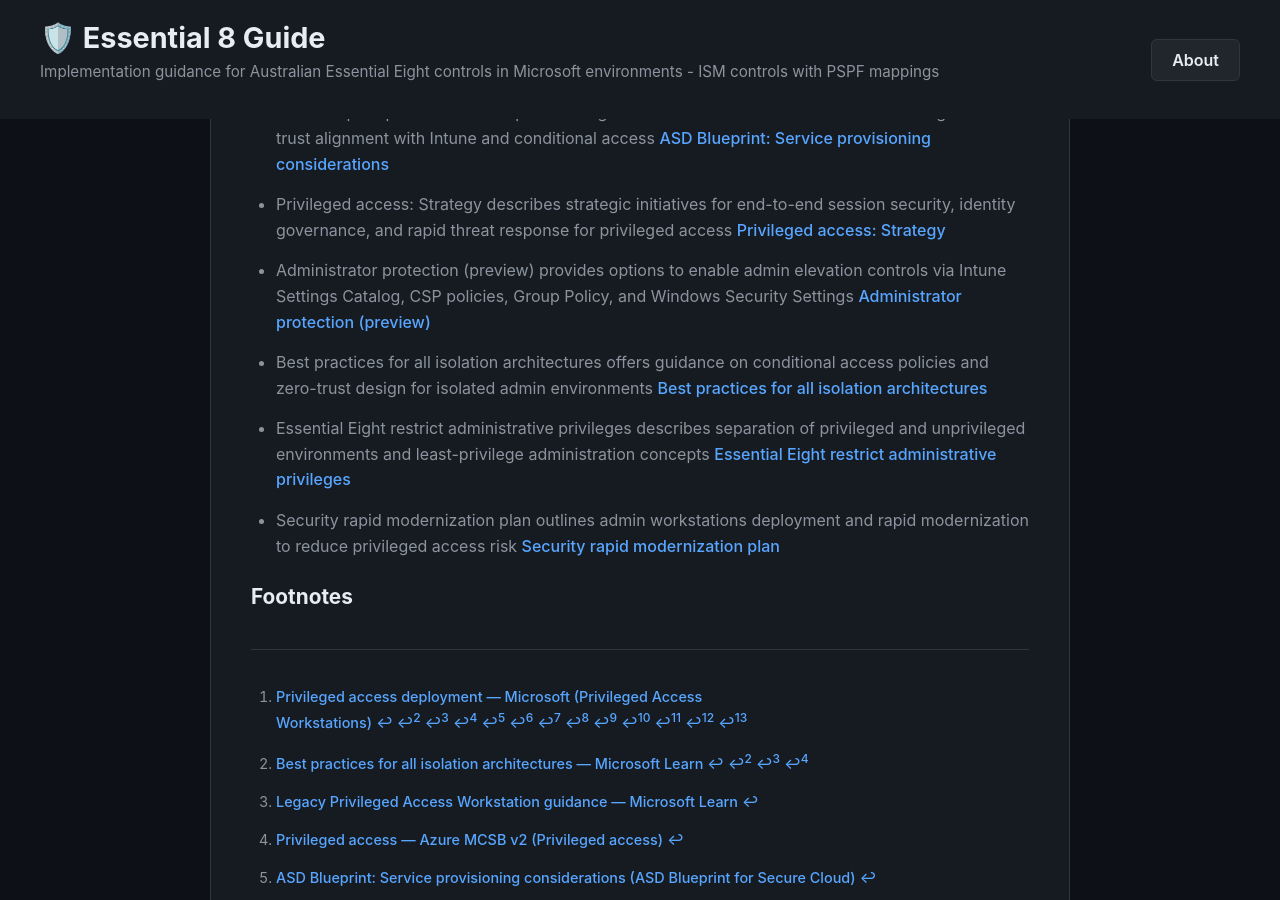
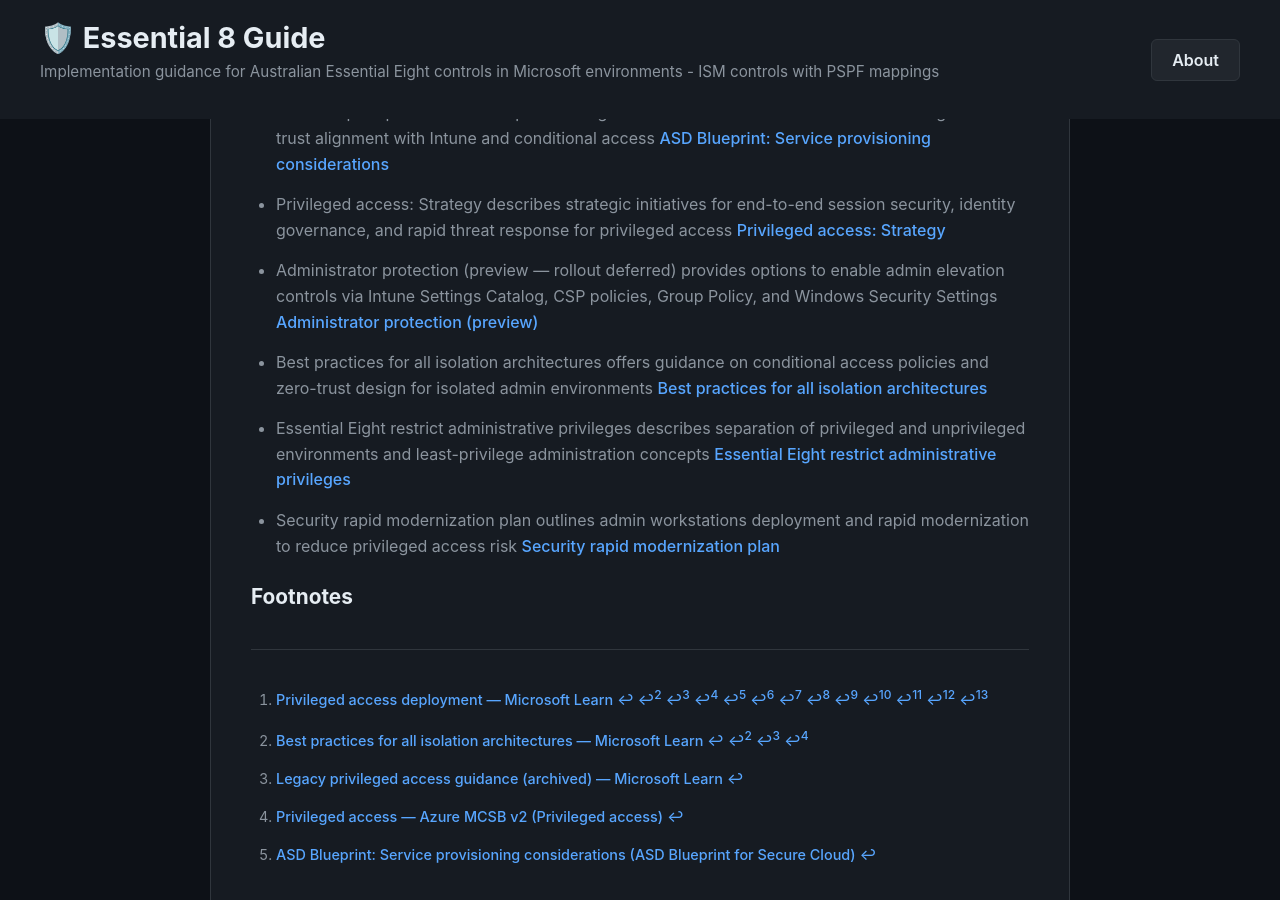
Before and after one commit to alanburchill/ISM-Controls-Guide, a Jekyll site: the page built from controls/ISM-1380.md, in a window 1280 px wide and 900 px high, scrolled down 3229 px. Built offline with Jekyll 4.4.1, drawn with Linux system fonts in a browser that asks for light colours.

Commit message:
fix: Phase 3 content accuracy review — ISM-0843, ISM-0974, ISM-1173, ISM-1380
ISM-0843 (Application control):
- Re-cited Group Policy claim from [^4] HoloLens page (wrong source) to [^2]
- Re-cited PowerShell claim to [^3] (e8-app-control)
- Removed now-unused [^4] HoloLens footnote
- Fixed deployment guide link text to match actual page title

ISM-0974 (MFA unprivileged users):
- Corrected [^2] link text to reflect actual page title
- Fixed PCI-DSS link text in Additional Info to match actual page title

ISM-1173 (MFA privileged users):
- Fixed broken [^4] seg2_ops URL (/microsoft-365/app-certification/ -> /microsoft-365-app-certification/)
- Corrected [^1] link text from section heading to actual page title

ISM-1380 (Separate privileged environments):
- Fixed [^1] broken www.microsoft.com PAW deployment URL -> learn.microsoft.com
- Fixed broken privileged-access-strategy URL -> learn.microsoft.com
- Updated [^3] title to include (archived) per Microsoft archival notice
- Added preview/deferred caveat to Administrator Protection note

```diff
--- a/controls/ISM-1380.md
+++ b/controls/ISM-1380.md
@@ -98,9 +98,9 @@
 
 - ASD Blueprint provides service provisioning considerations for secure admin onboarding and zero-trust alignment with Intune and conditional access [ASD Blueprint: Service provisioning considerations](https://blueprint.asd.gov.au/design/overview/considerations/)
 
-- Privileged access: Strategy describes strategic initiatives for end-to-end session security, identity governance, and rapid threat response for privileged access [Privileged access: Strategy](https://www.microsoft.com/en-us/security/privileged-access-workstations/privileged-access-strategy)
+- Privileged access: Strategy describes strategic initiatives for end-to-end session security, identity governance, and rapid threat response for privileged access [Privileged access: Strategy](https://learn.microsoft.com/en-us/security/privileged-access-workstations/privileged-access-strategy)
 
-- Administrator protection (preview) provides options to enable admin elevation controls via Intune Settings Catalog, CSP policies, Group Policy, and Windows Security Settings [Administrator protection (preview)](https://learn.microsoft.com/en-us/windows/security/application-security/application-control/administrator-protection/)
+- Administrator protection (preview — rollout deferred) provides options to enable admin elevation controls via Intune Settings Catalog, CSP policies, Group Policy, and Windows Security Settings [Administrator protection (preview)](https://learn.microsoft.com/en-us/windows/security/application-security/application-control/administrator-protection/)
 
 - Best practices for all isolation architectures offers guidance on conditional access policies and zero-trust design for isolated admin environments [Best practices for all isolation architectures](https://learn.microsoft.com/en-us/entra/architecture/secure-best-practices)
 
@@ -110,11 +110,11 @@
 
 ### Footnotes
 
-[^1]: [Privileged access deployment — Microsoft (Privileged Access Workstations)](https://www.microsoft.com/en-us/security/privileged-access-workstations/privileged-access-deployment)
+[^1]: [Privileged access deployment — Microsoft Learn](https://learn.microsoft.com/en-us/security/privileged-access-workstations/privileged-access-deployment)
 
 [^2]: [Best practices for all isolation architectures — Microsoft Learn](https://learn.microsoft.com/en-us/entra/architecture/secure-best-practices)
 
-[^3]: [Legacy Privileged Access Workstation guidance — Microsoft Learn](https://learn.microsoft.com/en-us/security/privileged-access-workstations/legacy-privileged-access-devices)
+[^3]: [Legacy privileged access guidance (archived) — Microsoft Learn](https://learn.microsoft.com/en-us/security/privileged-access-workstations/legacy-privileged-access-devices)
 
 [^4]: [Privileged access — Azure MCSB v2 (Privileged access)](https://learn.microsoft.com/en-us/security/benchmark/azure/mcsb-v2-privileged-access)
 
```
Also changed, not shown: controls/ISM-0843.md (+2 -4 lines), controls/ISM-0974.md (+2 -2 lines), controls/ISM-1173.md (+2 -2 lines), docs/controls-review-status.md (+15 -6 lines).
